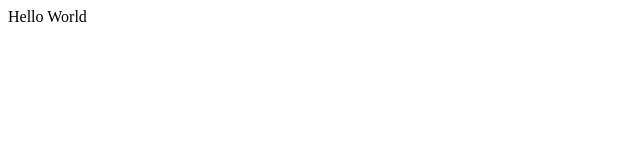
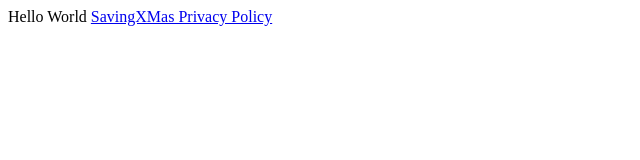
Before and after one commit to Hunterlemming/Hunterlemming.github.io, a plain HTML site: page docs/index.html in a window 1280 px wide. Shown: the whole page, without its empty margins (0-640 px from the left). Drawn offline with Linux system fonts and the light colour scheme.

Commit message:
linking to policy

```diff
--- a/docs/index.html
+++ b/docs/index.html
@@ -1 +1,2 @@
 Hello World
+<a href="static/policies/SavingXMas.policy.html">SavingXMas Privacy Policy</a>
```
